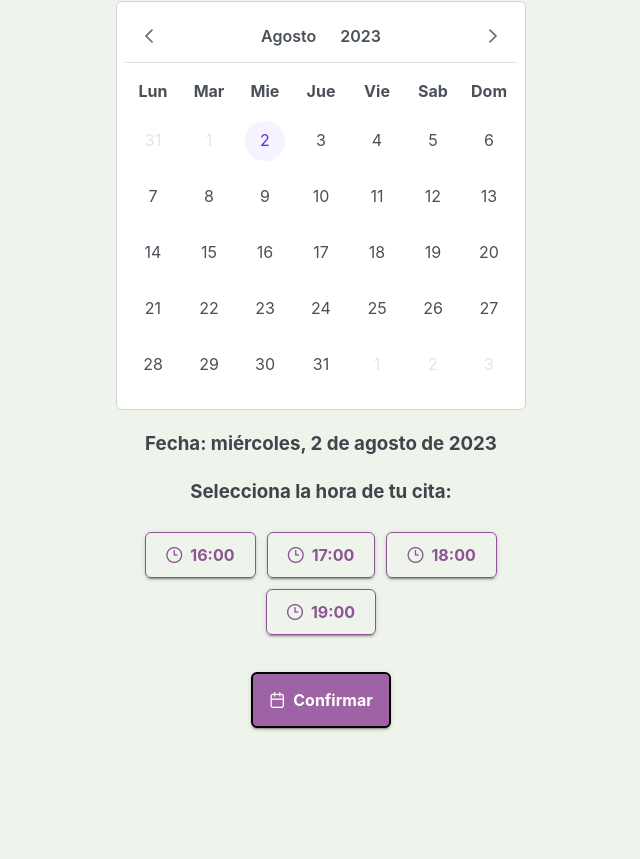
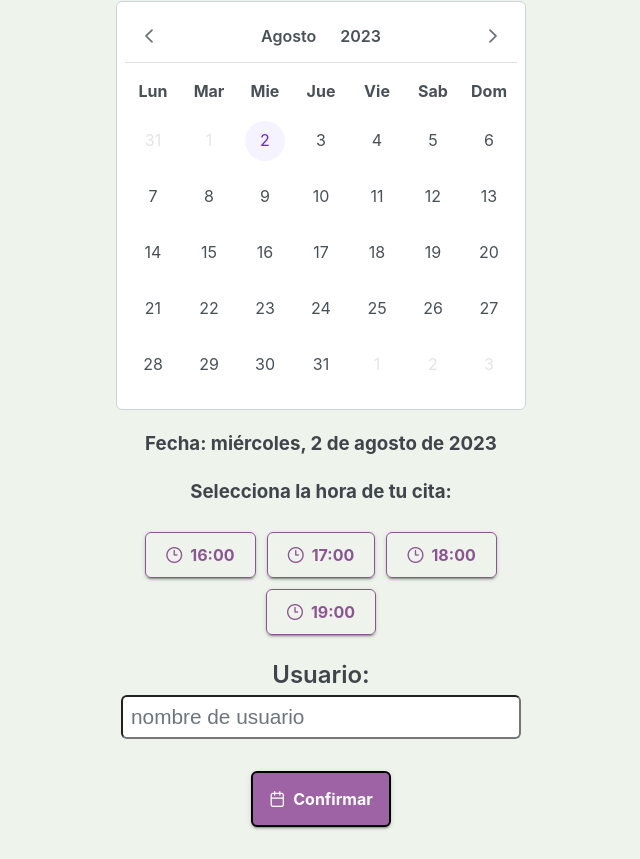
Before and after one commit to davidhelo/bookAppointmentApp, a Next.js app: page /book-appointment in a window 1280 px wide. Shown: the part 404-1263 px from the top of the page, without its empty margins (319-959 px from the left). Before the commit the page ends 1164 px from the top, so only its background shows below. Built offline with nearby package versions, Linux system fonts and the light colour scheme; a web font is replaced by a local one.

Commit message:
feat username added to book appointment form and its styles

```diff
--- a/src/app/book-appointment/AvailableDatesAndTimes.js
+++ b/src/app/book-appointment/AvailableDatesAndTimes.js
@@ -1,7 +1,6 @@
 'use client'
 
 //theme
-// import "primereact/resources/themes/lara-light-purple/theme.css";
 import "../../styles/custom-light-theme.css";
 
 //core
@@ -17,7 +16,7 @@ import 'primeicons/primeicons.css';
 import styles from "../../styles/styles.module.css";
 
 //function to populate buttons from date
-function getAvailableTimes(dateSelected, updateDateTimeState) {
+function getAvailableTimes(dateSelected, updatedateTimeState) {
 
     let availableTimes = [
         {hour: 16, minute: 0},
@@ -26,15 +25,15 @@ function getAvailableTimes(dateSelected, updateDateTimeState) {
         {hour: 19, minute: 0}
     ];
 
-    let availableDateTimes = availableTimes.map((time) => new Date(dateSelected.getFullYear(), dateSelected.getMonth(), dateSelected.getDate(), time.hour, time.minute));
+    let availabledateTimes = availableTimes.map((time) => new Date(dateSelected.getFullYear(), dateSelected.getMonth(), dateSelected.getDate(), time.hour, time.minute));
 
-    let availableTimesButtons = availableDateTimes.map((time) =>
+    let availableTimesButtons = availabledateTimes.map((time) =>
         <Button
             label={String(time.getHours()) + ":" + time.getMinutes().toLocaleString('en-US', {minimumIntegerDigits: 2} )}
             icon="pi pi-clock"
             className={dateSelected.getTime() === time.getTime() ? styles.selectedTimeButton : styles.availableTimeButton}
             id={"button" + String(time.getHours()) + ":" + time.getMinutes().toLocaleString('en-US', {minimumIntegerDigits: 2})}
-            onClick={() => updateDateTimeState(time)}
+            onClick={() => updatedateTimeState(time)}
             raised
         />
     );
@@ -46,13 +45,16 @@ function getAvailableTimes(dateSelected, updateDateTimeState) {
 
 
 
-function validateConfirmationTime(currentDateTimeState, showError, showSuccess) {
+function validateConfirmationTime(username, currentdateTimeState, showError, showSuccess) {
 
-    if (currentDateTimeState.getHours() === 0 && currentDateTimeState.getMinutes() === 0) {
-        console.log("Seleccione un horario: ", currentDateTimeState);
+    if (currentdateTimeState.getHours() === 0 && currentdateTimeState.getMinutes() === 0) {
+        console.log("Seleccione un horario: ", currentdateTimeState);
+        showError();
+    } else if (username === "") {
+        console.log("Ingrese nombre de usuario");
         showError();
     } else {
-        console.log("cita confirmada: ", currentDateTimeState);
+        console.log("cita confirmada: ", currentdateTimeState);
         showSuccess();
     }
 
@@ -67,7 +69,8 @@ export default function AvailableDatesAndTimes() {
     let nextMonth = month === 11 ? 0 : month + 1;
     let nextYear = nextMonth === 0 ? year + 1 : year;
 
-    const [dateTime, setDateTime] = useState(today);
+    const [dateTime, setdateTime] = useState(today);
+    const [usernameState, setusernameState] = useState("");
 
     let minDate = new Date();
         minDate = today;
@@ -102,7 +105,7 @@ export default function AvailableDatesAndTimes() {
             {
                 severity:'error',
                 summary: 'Horario invalido',
-                detail:'Por favor seleccione un horario',
+                detail:'Por favor seleccione un horario e ingrese nombre de usuario',
                 life: 3000
             }
         );
@@ -113,7 +116,7 @@ export default function AvailableDatesAndTimes() {
             {
                 severity:'success',
                 summary: 'Cita confirmada',
-                detail:'Su cita ha sido confirmada para el dia: ' + dateTime.toLocaleDateString("es-MX", {dateStyle: "full"}) + ", a las " + String(dateTime.getHours()) + ":" + dateTime.getMinutes().toLocaleString('en-US', {minimumIntegerDigits: 2}) + " horas.",
+                detail: usernameState + ', Su cita ha sido confirmada para el dia: ' + dateTime.toLocaleDateString("es-MX", {dateStyle: "full"}) + ", a las " + String(dateTime.getHours()) + ":" + dateTime.getMinutes().toLocaleString('en-US', {minimumIntegerDigits: 2}) + " horas.",
                 life: 3000
             }
         );
@@ -124,7 +127,7 @@ export default function AvailableDatesAndTimes() {
         <Toast ref={toast} />
         <Calendar
             value={dateTime}
-            onChange={(e) => setDateTime(e.value)}
+            onChange={(e) => setdateTime(e.value)}
             inline
             minDate={minDate}
             maxDate={maxDate}
@@ -132,12 +135,23 @@ export default function AvailableDatesAndTimes() {
         />
         <h3>Fecha: {dateTime.toLocaleDateString("es-MX", options)} </h3>
         <h3>Selecciona la hora de tu cita: </h3>
-        {getAvailableTimes(dateTime, setDateTime)}
+        {getAvailableTimes(dateTime, setdateTime)}
+        <div className="book-appointment-name-field">
+        <label for="username" className="book-appointment-label">Usuario:</label>
+        <input
+            id="username"
+            name="username"
+            className="book-appointment-input"
+            placeholder="nombre de usuario"
+            type="text"
+            onChange={(e) => setusernameState(e.target.value)}
+            required ></input>
+        </div>
         <Button
             label={"Confirmar"}
             icon="pi pi-calendar"
             id="buttonConfirm"
-            onClick={() => validateConfirmationTime(dateTime, showError, showSuccess)}
+            onClick={() => validateConfirmationTime(usernameState, dateTime, showError, showSuccess)}
             className={styles.confirmButton}
             raised
         />
--- a/src/styles/global.css
+++ b/src/styles/global.css
@@ -1,4 +1,9 @@
 @import url('https://fonts.googleapis.com/css2?family=Borel&family=Comfortaa:wght@700&family=Dancing+Script:wght@700&family=Staatliches&display=swap');
+
+* {
+  box-sizing: border-box;
+}
+
 html {
   scroll-padding-top: 3.5em;
   scroll-behavior: smooth;
@@ -149,3 +154,22 @@ body > .p-menubar {
   margin-top: 0 !important;
   transition: 0.5s;
 }
+
+.book-appointment-name-field {
+  display: flex;
+  flex-direction: column;
+  align-items: center;
+}
+
+.book-appointment-label {
+  margin-top: 1rem;
+  font-size: 1.5rem;
+  font-weight: 600;
+}
+
+.book-appointment-input {
+  padding: 0.5rem;
+  width: 400px;
+  font-size: 1.3rem;
+  border-radius: 6px;
+}
```
